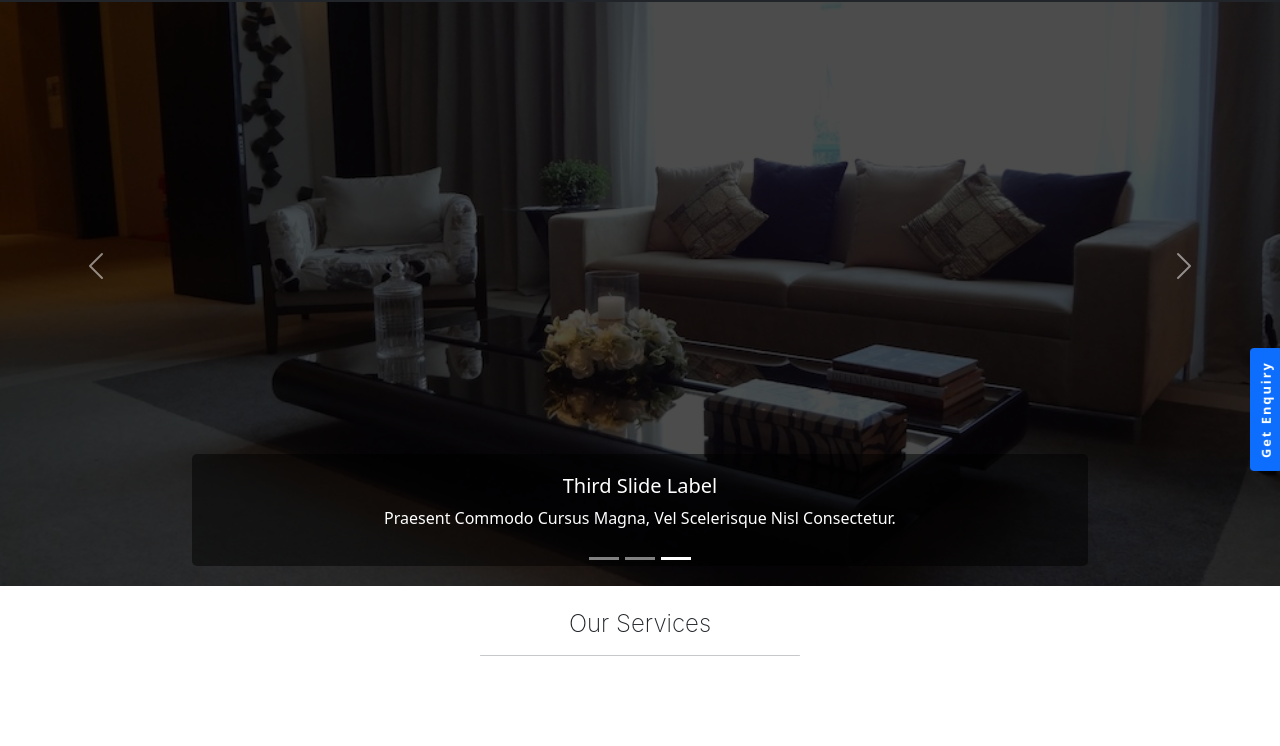
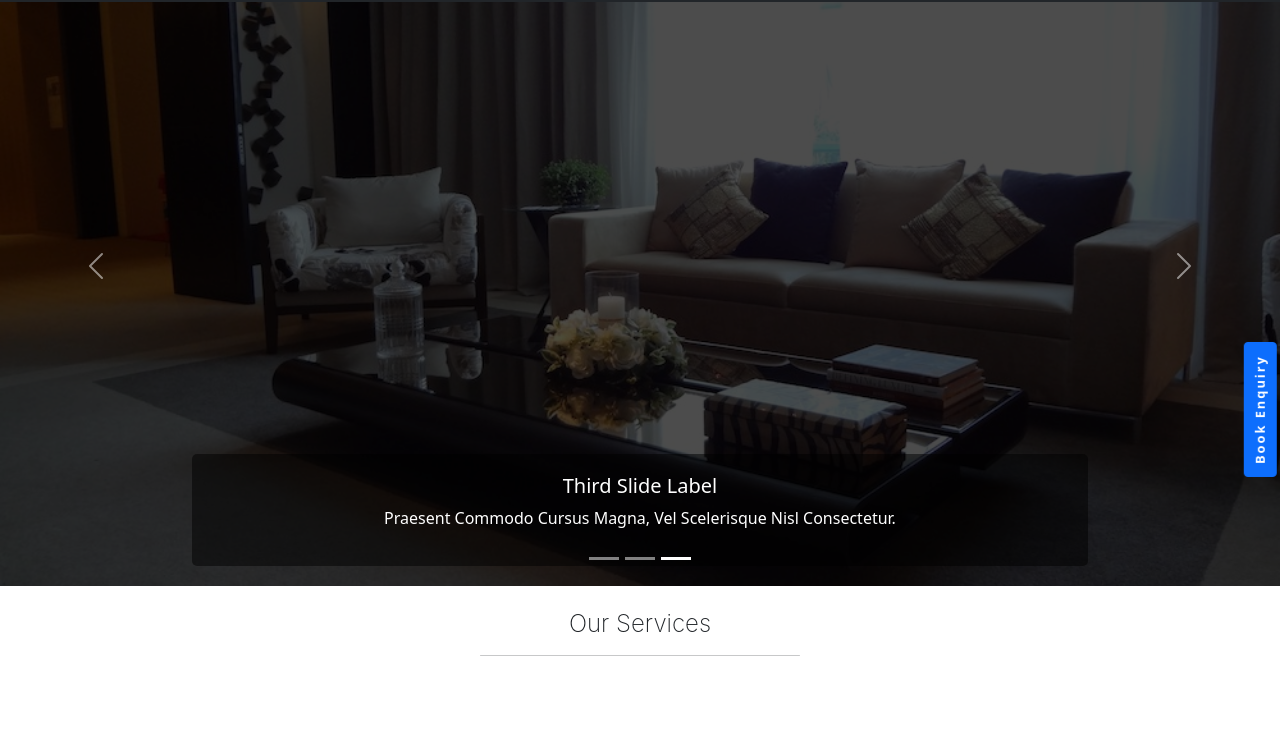
Before and after one commit to hamsarajpitani/Loan, a plain HTML site: page index.html in a window 1280 px wide. Shown: the part 54-800 px from the top of the page. Drawn offline with nearby package versions, Linux system fonts and the light colour scheme.

Commit message:
Update index.html

```diff
--- a/index.html
+++ b/index.html
@@ -430,7 +430,7 @@
 
   <!-- Button trigger modal -->
   <button type="button" id="enquiry" class=" btn btn-primary" data-bs-toggle="modal" data-bs-target="#staticBackdrop">
-    Get Enquiry
+    Book Enquiry
   </button>
 
   <!-- Modal -->
```
